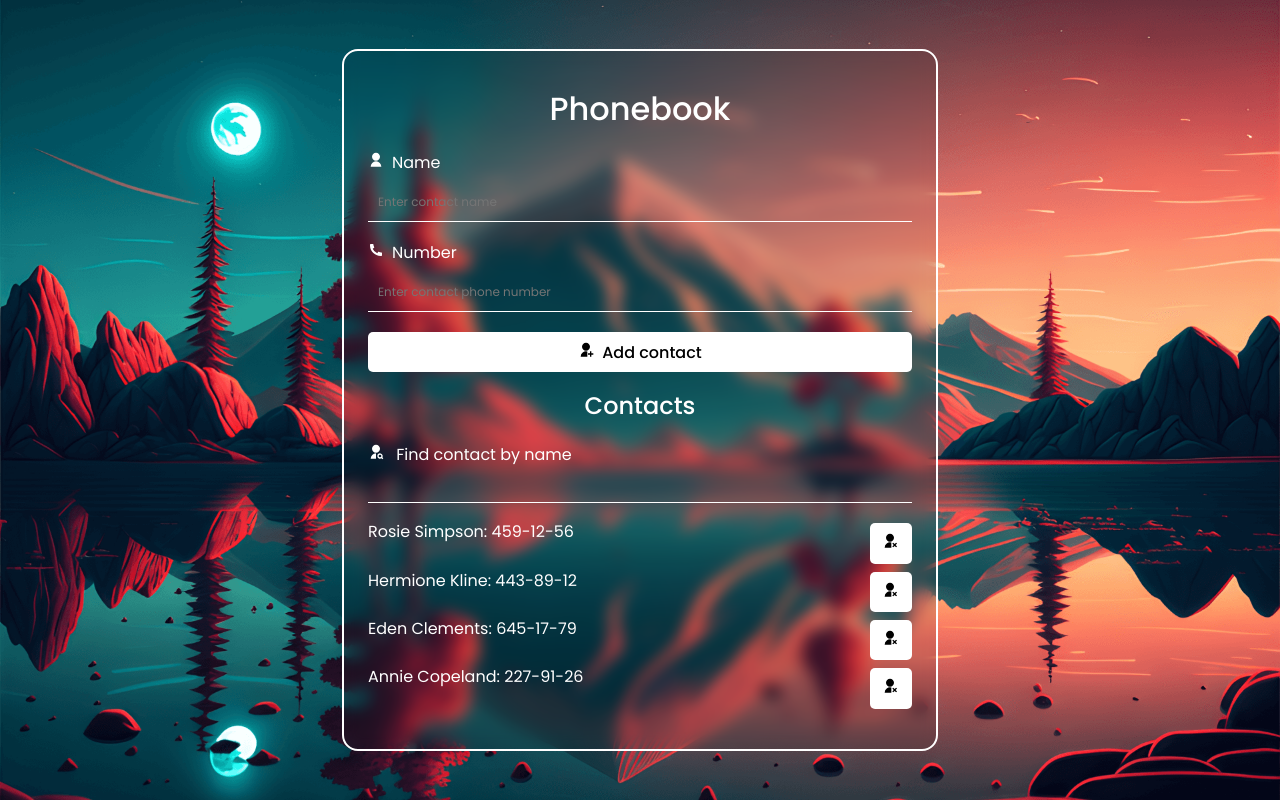
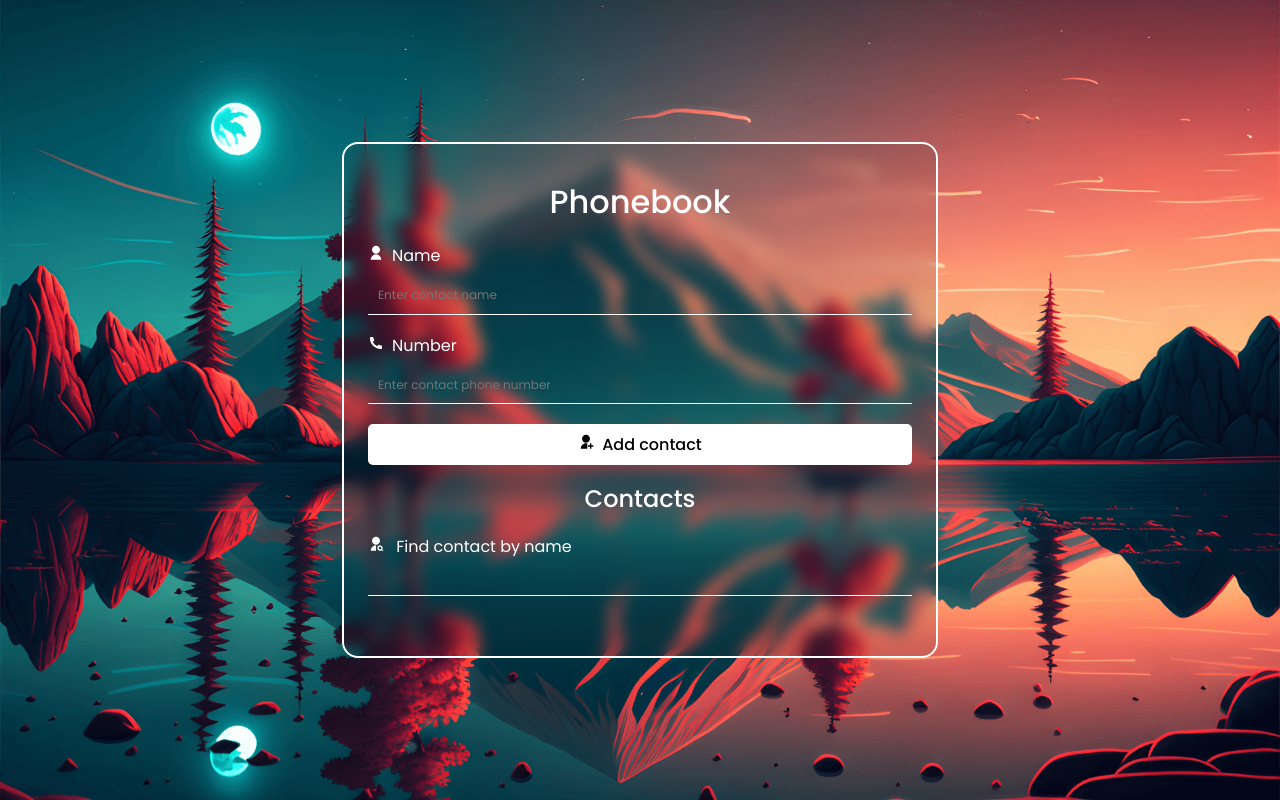
Before and after one commit to sandra-selezen/goit-react-hw-02-phonebook, a React (Create React App) app: page / in a window 1280 px wide. Built offline with nearby package versions, Linux system fonts and the light colour scheme.

Commit message:
Update App.js

```diff
--- a/src/components/App.js
+++ b/src/components/App.js
@@ -9,10 +9,10 @@
 export class App extends Component {
   state = {
     contacts: [
-      {id: 'id-1', name: 'Rosie Simpson', number: '459-12-56'},
-      {id: 'id-2', name: 'Hermione Kline', number: '443-89-12'},
-      {id: 'id-3', name: 'Eden Clements', number: '645-17-79'},
-      {id: 'id-4', name: 'Annie Copeland', number: '227-91-26'},
+      // {id: 'id-1', name: 'Rosie Simpson', number: '459-12-56'},
+      // {id: 'id-2', name: 'Hermione Kline', number: '443-89-12'},
+      // {id: 'id-3', name: 'Eden Clements', number: '645-17-79'},
+      // {id: 'id-4', name: 'Annie Copeland', number: '227-91-26'},
     ],
     filter: "",
   };
```
